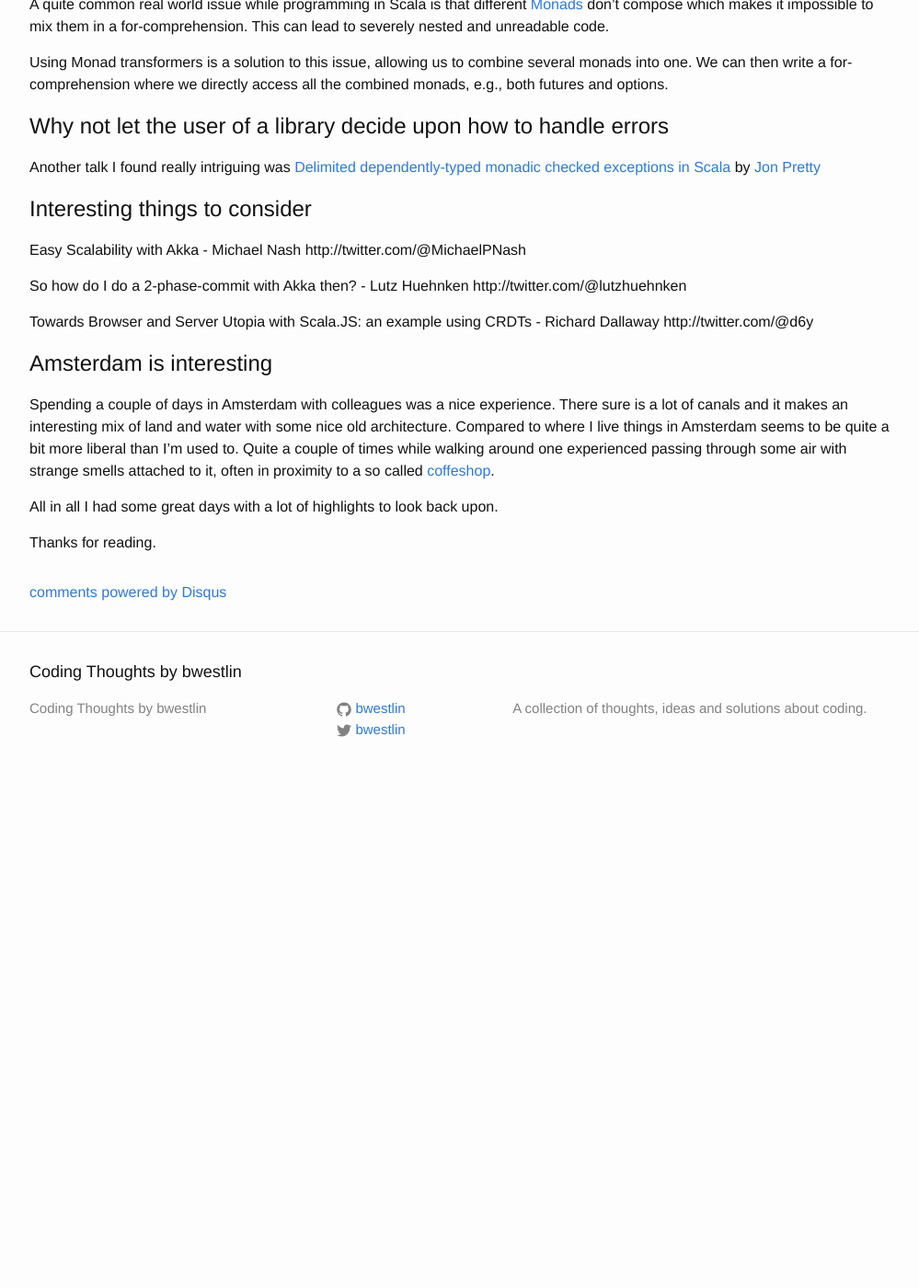
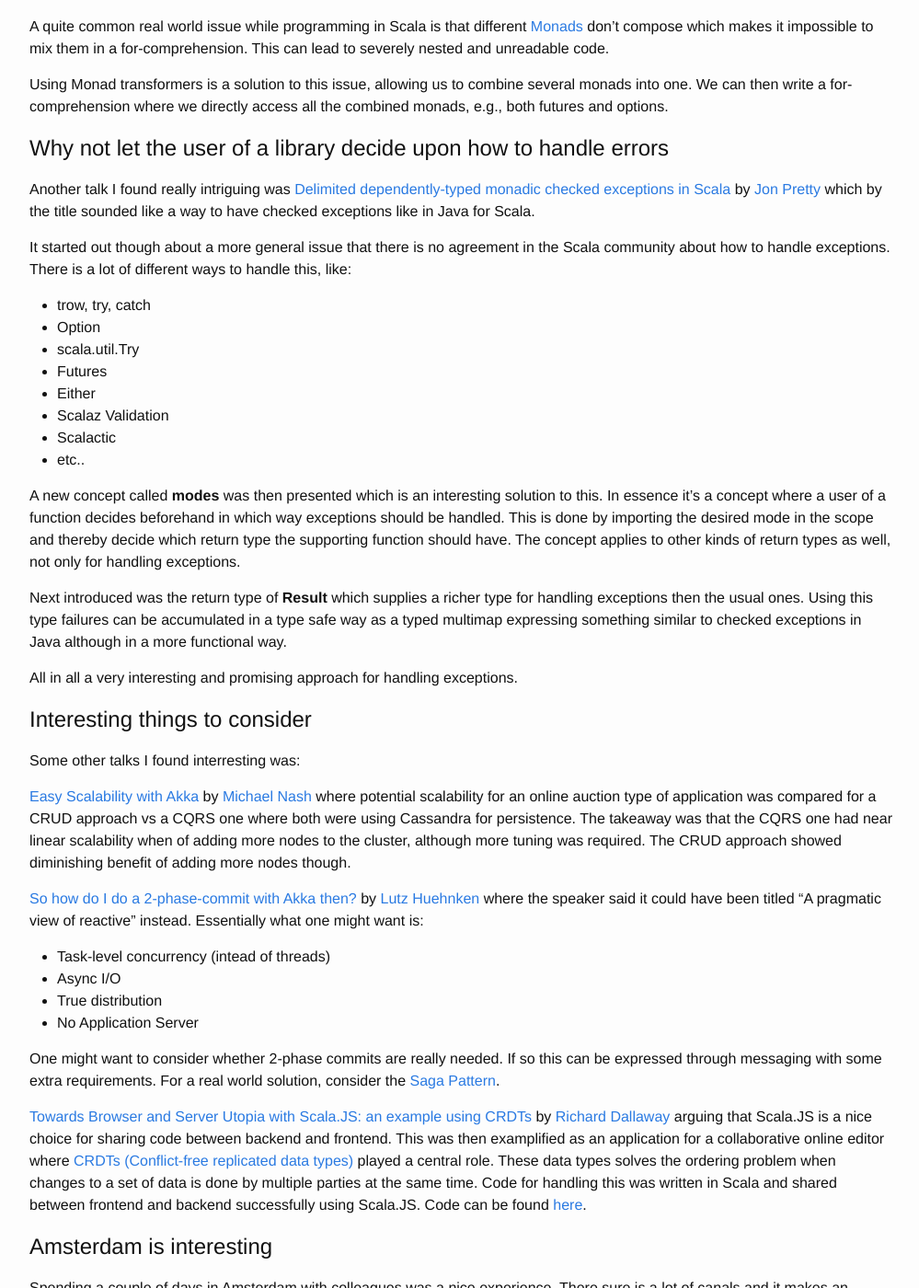
Before and after one commit to bwestlin/bwestlin.github.io, a Jekyll site: the page built from _posts/2015-06-16-scaladays-2015-amsterdam.md, in a window 1280 px wide and 1400 px high, scrolled down 1333 px. Shown: the whole window at 92% size, without its empty margins (138-1137 px from the left). Built offline with Jekyll 4.4.1, drawn with Linux system fonts in a browser that asks for light colours; Markdown is read by kramdown in place of the engine named in the settings; comment, search, counter and statistics services are not loaded; before the commit the page ends 2197 px from its top, so only the background shows below that; some of the changed text lies outside the part shown.

Commit message:
Finalizing the ScalaDays post

```diff
--- a/_posts/2015-06-15-scaladays-2015-amsterdam.md
+++ b/_posts/2015-06-16-scaladays-2015-amsterdam.md
@@ -11,7 +11,8 @@
 
 Whilst listening to [Martin Odersky](http://twitter.com/@odersky) speak about
 [Scala - where it came from, where it's going](http://event.scaladays.org/scaladays-amsterdam-2015#!#schedulePopupExtras-6883)
-my takeaways here follows.
+the first things i picked up was the foloowing.
+
 
 # A TASTY solution
 
@@ -33,15 +35,16 @@
 Dotty was also something that one kept hearing about during the Conference which would solve various tricky issues with the current compiler.
 One example of that would be Union/Intersection types where one can describe types as being just that, unions or intersections.
 
+
 # Three is a magic number (Gålbma in Sami)
 
 [Roland Kuhn](http://twitter.com/@rolandkuhn) gave a great talk about [Project Gålbma]()
 which in essence adds typing to the Actor model in Akka. This is the third stab at having typed Actors and probably the one to be
 decided upon. While at it he decided to fix various other issues and warts that he been bugged by in the currect untyped Akka Actors.
 
-Besides the static typing the changes suggested will decouple actor behavior from execution, in essence a typed Actor could be
+Besides the static typing the changes suggested will decouple Actor behavior from execution, in essence a typed Actor could be
 viewed as a function taking a given type of messages and as a return give back the state for which the next invocation will rely upon.
-This will mean that keeping an immutable state within an actor will not be as easily supported and that access to the actors state and
+This will mean that keeping an immutable state within an Actor will not be as easily supported and that access to the Actors state and
 context will be better shielded. Also unit testing of Actors will be alot easier to do with this new model.
 
 Using this new scheme of course requires existing code to be rewritten but it sounded feasible to keep the untyped model for a while
@@ -51,6 +54,7 @@
 feedback is requested upon.
 
 I'm really looking forward to using this in the future.
+
 
 # Transforming the Monads
 
@@ -66,23 +70,66 @@
 Using Monad transformers is a solution to this issue, allowing us to combine several monads into one.
 We can then write a for-comprehension where we directly access all the combined monads, e.g., both futures and options.
 
+
 # Why not let the user of a library decide upon how to handle errors
 
 Another talk I found really intriguing was
 [Delimited dependently-typed monadic checked exceptions in Scala](http://event.scaladays.org/scaladays-amsterdam-2015#!#schedulePopupExtras-6918)
-by [Jon Pretty](http://twitter.com/@propensive)
+by [Jon Pretty](http://twitter.com/@propensive) which by the title sounded like a way to have checked exceptions like in Java for Scala.
 
+It started out though about a more general issue that there is no agreement in the Scala community about how to handle exceptions.
+There is a lot of different ways to handle this, like:
 
+- trow, try, catch
+- Option
+- scala.util.Try
+- Futures
+- Either
+- Scalaz Validation
+- Scalactic
+- etc..
+
+A new concept called **modes** was then presented which is an interesting solution to this. In essence it's a concept
+where a user of a function decides beforehand in which way exceptions should be handled.
+This is done by importing the desired mode in the scope and thereby decide which return type the supporting function should have.
+The concept applies to other kinds of return types as well, not only for handling exceptions.
+
+Next introduced was the return type of **Result** which supplies a richer type for handling exceptions then the usual ones.
+Using this type failures can be accumulated in a type safe way as a typed multimap expressing something similar to checked exceptions in Java
+although in a more functional way.
+
+All in all a very interesting and promising approach for handling exceptions.
 
 
 # Interesting things to consider
 
-Easy Scalability with Akka - Michael Nash http://twitter.com/@MichaelPNash
+Some other talks I found interresting was:
 
-So how do I do a 2-phase-commit with Akka then? - Lutz Huehnken http://twitter.com/@lutzhuehnken
+[Easy Scalability with Akka](http://event.scaladays.org/scaladays-amsterdam-2015#!#schedulePopupExtras-6952)
+by [Michael Nash](http://twitter.com/@MichaelPNash) where potential scalability for an online auction type of application
+was compared for a CRUD approach vs a CQRS one where both were using Cassandra for persistence.
+The takeaway was that the CQRS one had near linear scalability when of adding more nodes to the cluster, although more tuning was
+required. The CRUD approach showed diminishing benefit of adding more nodes though.
 
-Towards Browser and Server Utopia with Scala.JS: an example using CRDTs - Richard Dallaway http://twitter.com/@d6y
+[So how do I do a 2-phase-commit with Akka then?](http://event.scaladays.org/scaladays-amsterdam-2015#!#schedulePopupExtras-6928)
+by [Lutz Huehnken](http://twitter.com/@lutzhuehnken) where the speaker said it could have been titled "A pragmatic view of reactive" instead.
+Essentially what one might want is:
 
+- Task-level concurrency (intead of threads)
+- Async I/O
+- True distribution
+- No Application Server
+
+One might want to consider whether 2-phase commits are really needed. If so this can be expressed through messaging with some extra requirements.
+For a real world solution, consider the [Saga Pattern](http://www.cs.cornell.edu/andru/cs711/2002fa/reading/sagas.pdf).
+
+
+[Towards Browser and Server Utopia with Scala.JS: an example using CRDTs](http://event.scaladays.org/scaladays-amsterdam-2015#!#schedulePopupExtras-6925)
+by [Richard Dallaway](http://twitter.com/@d6y) arguing that Scala.JS is a nice choice for sharing code between backend and frontend.
+This was then examplified as an application for a collaborative online editor where
+[CRDTs (Conflict-free replicated data types)](https://en.wikipedia.org/wiki/Conflict-free_replicated_data_type)
+played a central role. These data types solves the ordering problem when changes to a set of data is done by multiple parties at the same time.
+Code for handling this was written in Scala and shared between frontend and backend successfully using Scala.JS. Code can be found [here](https://github.com/d6y/wootjs).
 
 
 # Amsterdam is interesting
```
Also changed, not shown: other parts of _posts/2015-06-16-scaladays-2015-amsterdam.md (+4 -3 lines).
